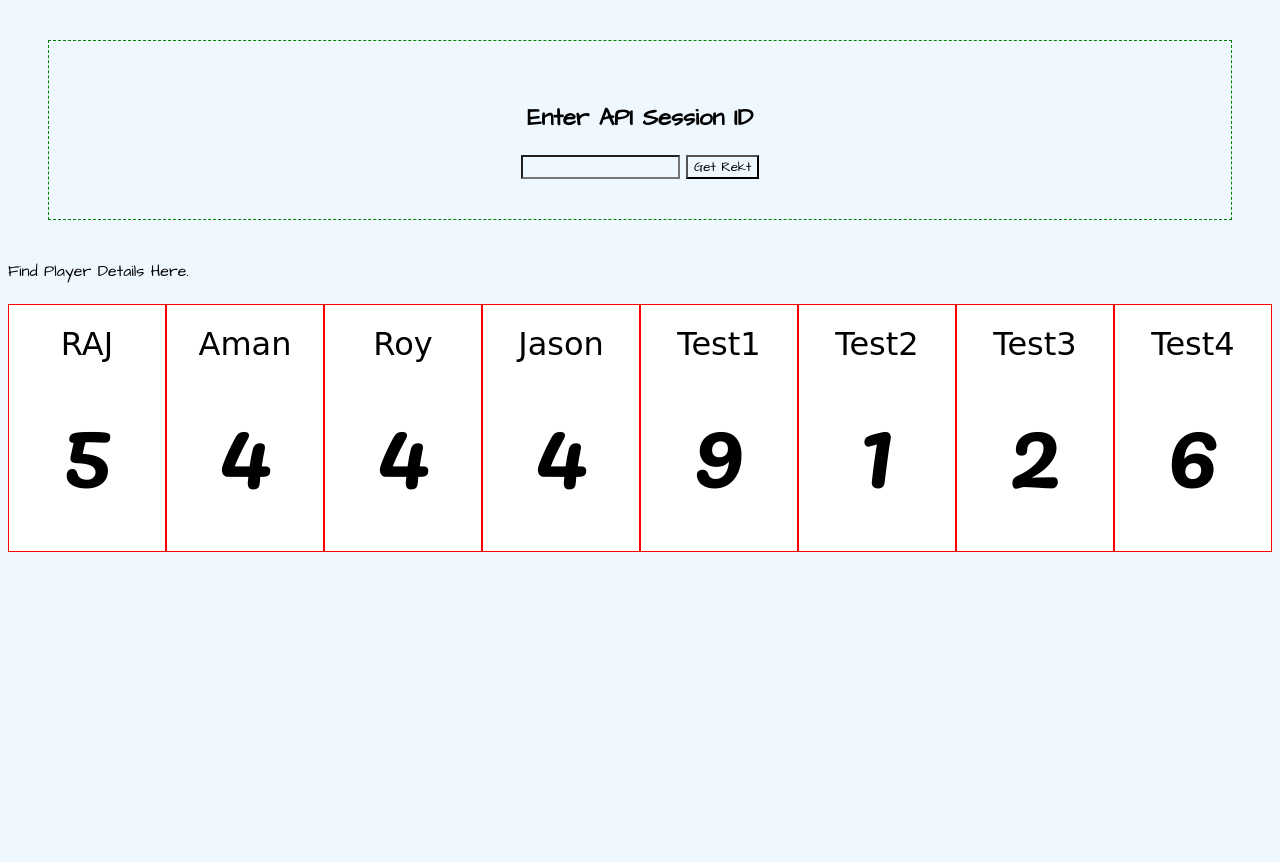
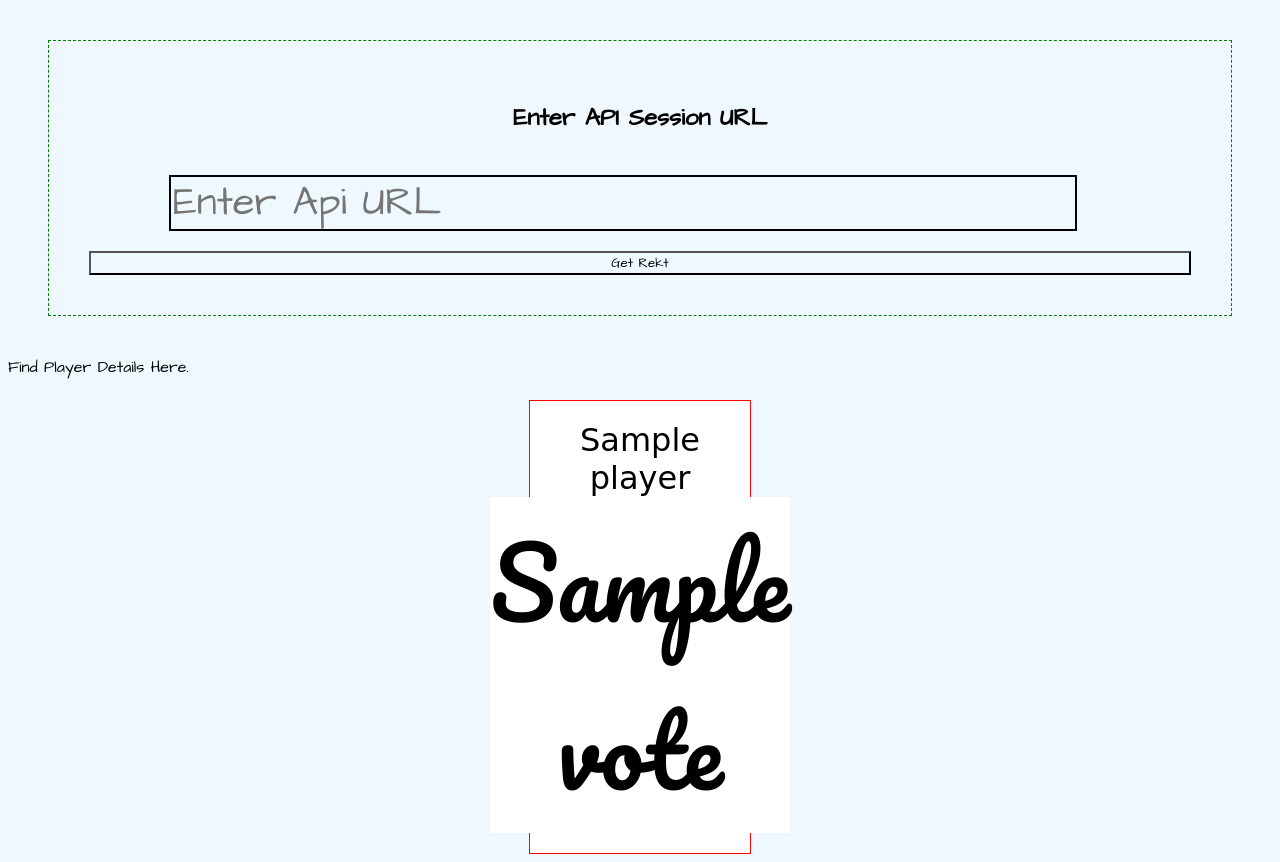
Before and after one commit to authoritydmc/PointingPoker_apiView, a Flask app: template pointingpoker/templates/main.html in a window 1280 px wide. Before the commit the page ends 552 px from the top, so only its background shows below. Run offline with Flask 2, Linux system fonts and the light colour scheme; the template is opened without the code that fills it: most values are stand-ins (such as "Sample title", 1, 10 or a date in 2020); some web fonts are replaced.

Commit message:
from python to jinja data pass

```diff
--- a/pointingpoker/static/main.js
+++ b/pointingpoker/static/main.js
@@ -54,14 +54,6 @@ function clear_api_id()
 
 // Sample Testing with Four Players.
 
-var datas=[];
-datas.push({name:'Test1',vote:9});
-datas.push({name:'Test2',vote:1});
-datas.push({name:'Test3',vote:2});
-datas.push({name:'Test4',vote:6});
-
-insert_player_data(datas);
-
 
 
 
--- a/pointingpoker/static/style.css
+++ b/pointingpoker/static/style.css
@@ -3,11 +3,27 @@
     background-color:aliceblue;
     font-family: 'Architects Daughter', cursive;
 }
+#api_id
+{
+    height:50px;;
+    width: 900px;
+    font-size: 2.5em;
+    border:2px solid black;
+    margin:20px 80px;
+
+}
+#SaveApi
+{
+    width:200px;
+    background:slateblue;
+    height:25px;
+}
 
 #api_detail
 {
     border:1px dashed green;
-    align-content: center;
+    display:flex;
+    flex-direction: column;
     text-align:center;
     margin:40px;
     padding:40px;
--- a/pointingpoker/templates/main.html
+++ b/pointingpoker/templates/main.html
@@ -15,8 +15,8 @@
 <body>
 
     <div id="api_detail">
-        <h2>Enter API Session ID</h2>
-        <input type="text" id="api_id" value="" >
+        <h2>Enter API Session URL</h2>
+        <input type="text" id="api_id" value="" placeholder="Enter Api URL">
         <button type="button" onclick="save_api_id()" >Get Rekt</button>
     </div>
     <div id="api_view_detail">
@@ -31,24 +31,16 @@
         <br>
         <div id="player_data">
 
-            <!-- Sample 1 player data  -->
-            <div class="player">
-                <span class="name"> RAJ </span>
-                <span class='vote'> 5</span>
-            </div>
 
-            <div class="player">
-                <span class="name"> Aman </span>
-                <span class='vote'> 4</span>
-            </div>
-            <div class="player">
-                <span class="name"> Roy </span>
-                <span class='vote'> 4</span>
-            </div>
-            <div class="player">
-                <span class="name"> Jason </span>
-                <span class='vote'> 4</span>
-            </div>
+            {% for player in player_data %}
+                <div class="player">
+                    <span class="name"> {{player.name}} </span>
+                    <span class='vote'> {{player.vote}} </span>
+                </div>
+
+
+            {% endfor %}
+
         </div>
 
     </div>
```
Also changed, not shown: pointingpoker/routes/route1.py (+9 -1 lines).
